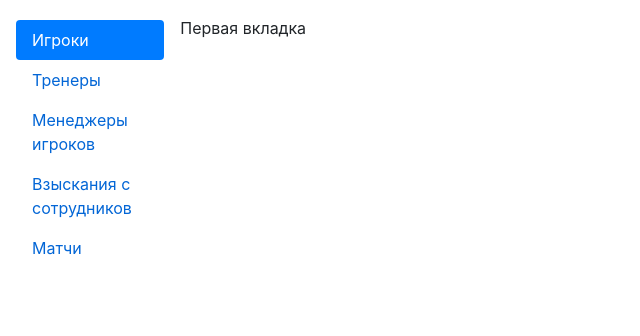
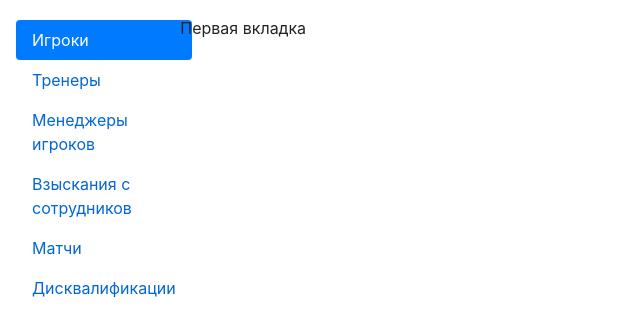
Before and after one commit to Zzzaikin/FootballClub, a React (Create React App) app in the folder FootballClub/ClientApp/: page / in a window 1280 px wide. Shown: the top 336 px of the page, without its empty margins (0-640 px from the left). Built offline with nearby package versions, Linux system fonts and the light colour scheme.

Commit message:
Добавил раздел "Дисквалификации"

```diff
--- a/FootballClub/ClientApp/src/components/LeftNav.js
+++ b/FootballClub/ClientApp/src/components/LeftNav.js
@@ -10,6 +10,7 @@ function LeftNav() {
                     <a class="nav-link" id="v-pills-messages-tab" data-toggle="pill" href="#v-pills-messages" role="tab" aria-controls="v-pills-messages" aria-selected="false">Менеджеры игроков</a>
                     <a class="nav-link" id="v-pills-settings-tab" data-toggle="pill" href="#v-pills-settings" role="tab" aria-controls="v-pills-settings" aria-selected="false">Взыскания с сотрудников</a>
                     <a class="nav-link" id="v-pills-settings-tab" data-toggle="pill" href="#v-pills-settings" role="tab" aria-controls="v-pills-settings" aria-selected="false">Матчи</a>
+                    <a class="nav-link" id="v-pills-settings-tab" data-toggle="pill" href="#v-pills-settings" role="tab" aria-controls="v-pills-settings" aria-selected="false">Дисквалификации</a>
                 </div>
             </div>
             <div className="p-2 bd-highlight">
```
